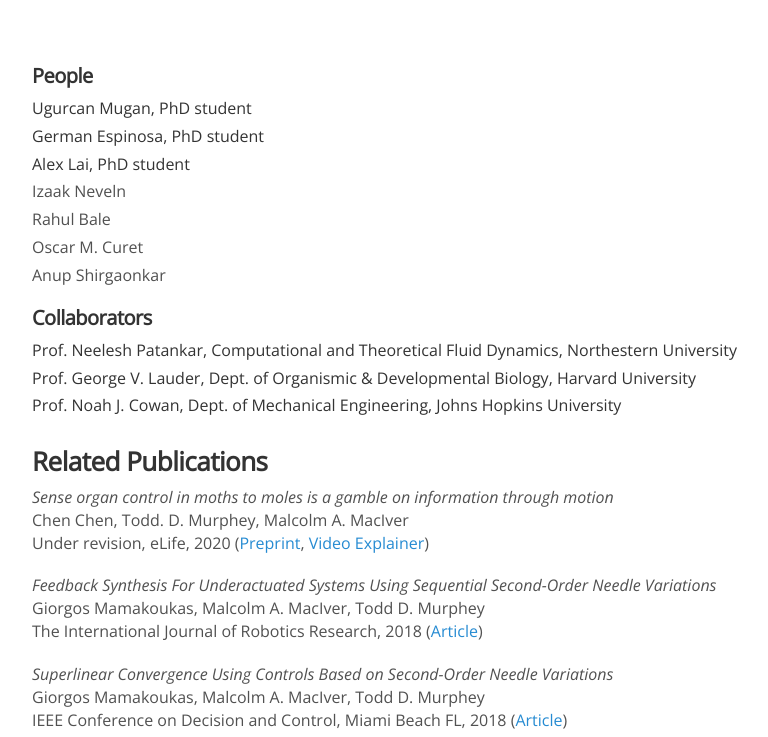
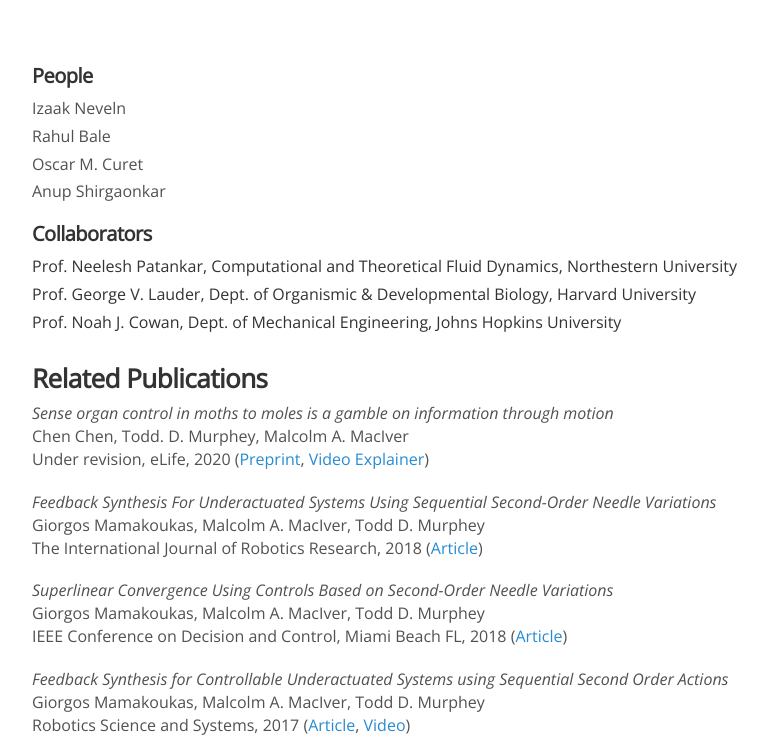
Before and after one commit to maciverlab/maciverlab.github.io, a Jekyll site: the page built from _projects/robotics.md, in a window 1280 px wide and 900 px high, scrolled down 2501 px, cut to the strip 163-900 px from the top of the window. Shown: the whole strip, without its empty margins (111-879 px from the left). Built offline with Jekyll 4.4.1, drawn with Linux system fonts in a browser that asks for light colours; nearby versions of some CDN libraries; comment, search, counter and statistics services are not loaded.

Commit message:
Update robotics.md

```diff
--- a/_projects/robotics.md
+++ b/_projects/robotics.md
@@ -53,7 +53,7 @@
 
 <ul style="list-style-position:outside;padding:0px;list-style-type:none;">
     {% for profile in people_sorted %}
-      {% if profile.project contains "planning" %}
+      {% if profile.project contains "robotics" %}
           {% if profile.position contains "gradstudent" %}
               {% assign profile_full = profile.name | append: ',  PhD student' %}
               <li> <a class="research" href="{{ site.baseurl }}{{ profile.url }}">{{ profile_full }}</a></li>
```
